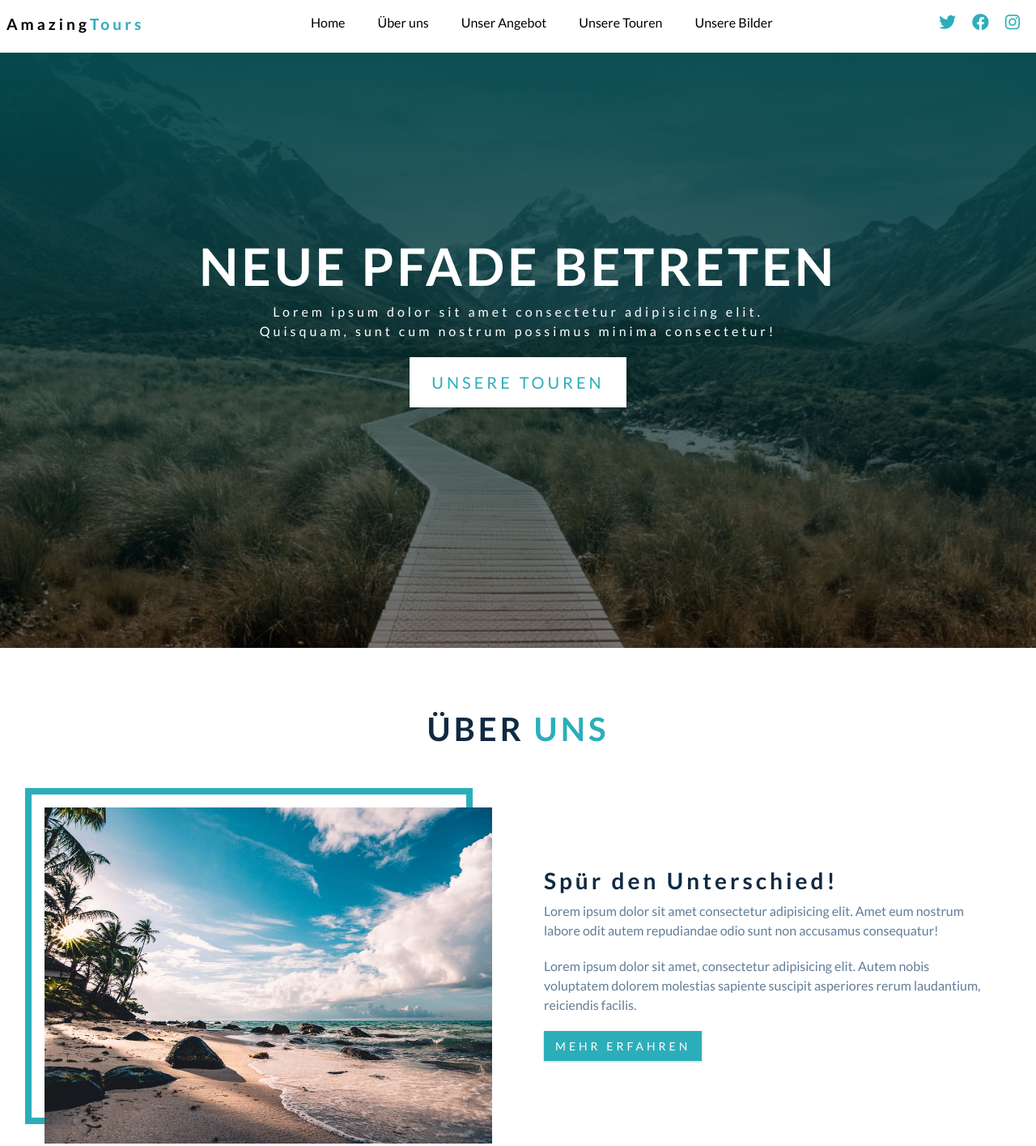
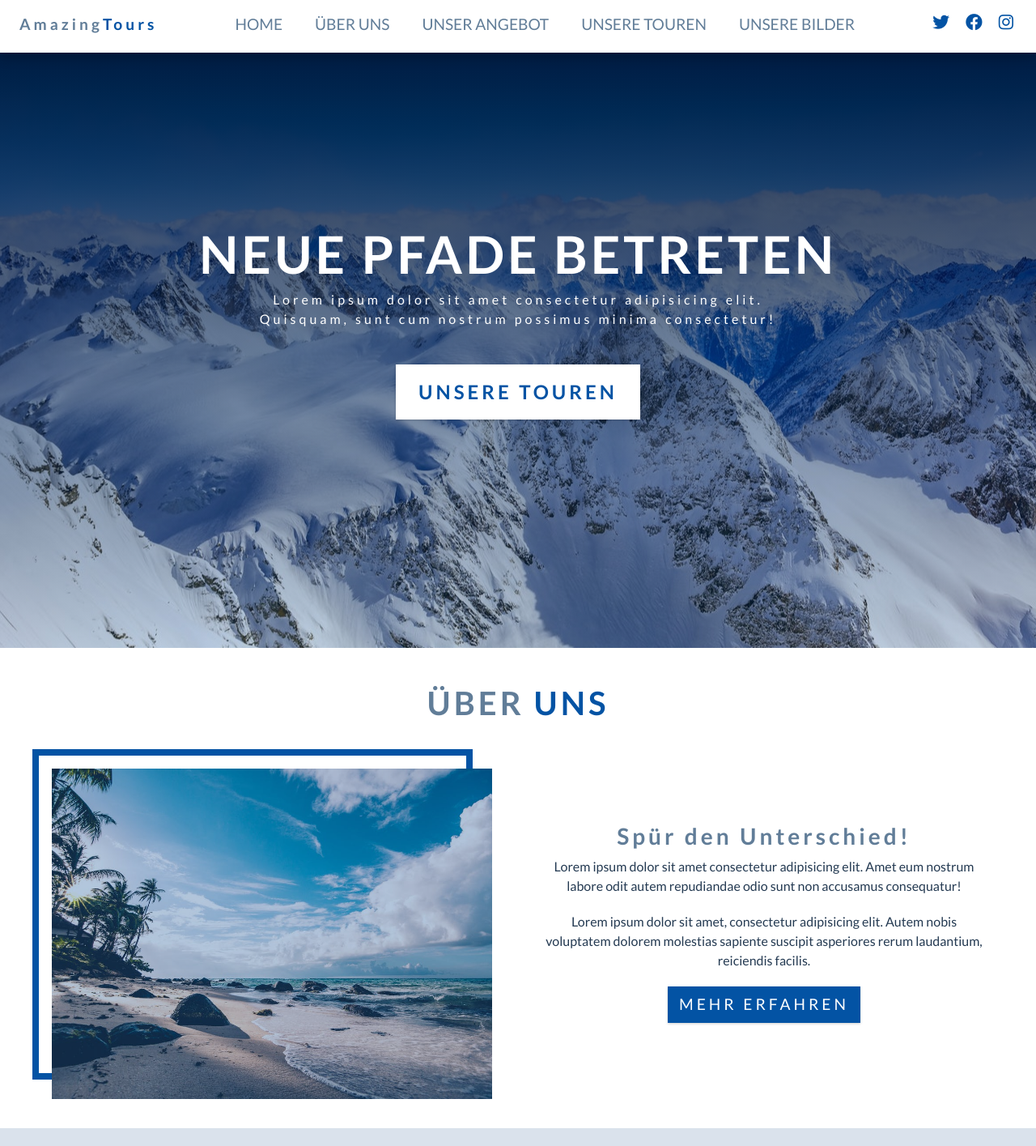
Before and after one commit to Diizzii/reisebuero-template, a plain HTML site: page index.html in a window 1280 px wide. Shown: the top 1415 px of the page at 81% size. Drawn offline with Linux system fonts and the light colour scheme.

Commit message:
13091630

```diff
--- a/css/styles.css
+++ b/css/styles.css
@@ -13,18 +13,16 @@ Variables
 
 :root {
   /* primary colors dark*/
-  --clr-primary-1: hsl(184, 91%, 17%);
-  --clr-primary-2: hsl(185, 84%, 25%);
-  --clr-primary-3: hsl(185, 81%, 29%);
-  --clr-primary-4: hsl(184, 77%, 34%);
+  --clr-primary-1: #001233;
+  --clr-primary-2: #001845;
+  --clr-primary-3: #002855;
+  --clr-primary-4: #023e7d;
   /* primary color */
-  --clr-primary-5: hsl(185, 62%, 45%);
+  --clr-primary-5: #0353a4;
   /* primary colors light */
-  --clr-primary-6: hsl(185, 57%, 50%);
-  --clr-primary-7: hsl(184, 65%, 59%);
-  --clr-primary-8: hsl(184, 80%, 74%);
-  --clr-primary-9: hsl(185, 94%, 87%);
-  --clr-primary-10: hsl(186, 100%, 94%);
+
+  --clr-primary-9: #0466c8;
+  --clr-primary-10: #bbdefb;
   /* dark grey for headings */
   --clr-grey-1: hsl(209, 61%, 16%);
   --clr-grey-2: hsl(211, 39%, 23%);
@@ -65,7 +63,7 @@ html {
 body {
   font-family: var(--ff-primary);
   background: var(--clr-white);
-  color: var(--clr-grey-1);
+  color: var(--clr-grey-5);
   line-height: 1.5;
   font-size: 0.875rem;
 }
@@ -103,7 +101,7 @@ h4 {
 }
 p {
   margin-bottom: 1.25rem;
-  color: var(--clr-grey-5);
+  color: var(--clr-grey-2);
 }
 ul,
 li {
@@ -156,12 +154,18 @@ li {
 }
 
 .section {
-  padding: 5rem 0;
+  padding: 3rem 0;
 }
 
 .section-title {
   text-align: center;
-  margin-bottom: 4rem;
+  margin-bottom: 2rem;
+}
+
+@media screen and (min-width: 992px) {
+  .section-title {
+    margin-bottom: 3rem;
+  }
 }
 
 .section-title h2 {
@@ -178,12 +182,6 @@ li {
   max-width: 1170px;
 }
 
-@media screen and (min-width: 992px) {
-  .section-center {
-    width: 95vw;
-  }
-}
-
 /* Navbar */
 
 .navbar {
@@ -192,8 +190,9 @@ li {
   top: 0;
   background-color: var(--clr-white);
   letter-spacing: var(--spacing);
-  padding: 0.5rem 0.5rem 0 0;
-  z-index: 2;
+  padding: 0.5rem 1rem 0 1rem;
+  z-index: 99;
+  box-shadow: var(--dark-shadow);
 }
 
 .top {
@@ -206,12 +205,12 @@ li {
 
 .top p,
 .nav-links a {
-  color: #000;
+  color: var(--clr-grey-);
 }
 
 .header-link {
   display: inline-block;
-  font-size: 1rem;
+  font-size: 1.2rem;
   width: 100vw;
   margin: 0;
   padding: 0.5rem;
@@ -219,10 +218,13 @@ li {
 
 .nav-links {
   display: none;
+  text-transform: uppercase;
 }
 
 .header-link:hover {
   background-color: var(--clr-primary-9);
+  color: var(--clr-white);
+  transition: var(--transition);
 }
 
 .top span,
@@ -235,6 +237,10 @@ li {
   top: 3px;
 }
 
+.hamburger-icon {
+  font-size: 1.5rem;
+}
+
 .header-icons {
   display: none;
 }
@@ -243,7 +249,7 @@ li {
   display: initial;
 }
 
-@media screen and (min-width: 992px) {
+@media screen and (min-width: 1200px) {
   .navbar {
     display: flex;
     justify-content: space-between;
@@ -261,7 +267,6 @@ li {
   .header-link {
     width: auto;
     letter-spacing: initial;
-    font-size: 1rem;
   }
   .header-link:hover {
     background-color: transparent;
@@ -296,6 +301,10 @@ li {
   justify-content: center;
   align-items: center;
   text-align: center;
+  background-image: linear-gradient(
+    var(--clr-primary-3),
+    rgba(4, 102, 200, 0.2)
+  );
 }
 
 .hero-banner {
@@ -316,9 +325,11 @@ li {
 
 .hero-btn {
   padding: 0.9rem 1.6rem;
-  font-size: 1.25rem;
+  font-size: 1.5rem;
   background-color: var(--clr-white);
   color: var(--clr-primary-5);
+  font-weight: bold;
+  margin-top: 1.5rem;
 }
 
 .hero-btn:hover {
@@ -327,10 +338,22 @@ li {
   border-color: var(--clr-white);
 }
 
+@media screen and (max-width: 499px) {
+  .hero-banner h1 {
+    font-size: 2rem;
+  }
+  .hero-btn {
+    font-size: 1.2rem;
+  }
+}
+
 @media screen and (min-width: 768px) {
   .hero {
-    background-image: linear-gradient(var(--clr-primary-1), rgba(0, 0, 0, 0.5)),
-      url('../images/main.jpeg');
+    background-image: linear-gradient(
+        var(--clr-primary-1),
+        rgba(4, 102, 200, 0.2)
+      ),
+      url('../images/main.jpg');
     background-repeat: no-repeat;
     background-attachment: fixed;
     background-position: center;
@@ -348,9 +371,29 @@ li {
 
 /* About */
 
-.about-img,
+.about-img {
+  position: relative;
+  margin-bottom: 2rem;
+}
+
 .about-info {
-  margin-bottom: 2rem;
+  text-align: center;
+}
+
+.about-img::after {
+  content: '';
+  position: absolute;
+  top: 0;
+  left: 0;
+  height: 100%;
+  width: 100%;
+  background-color: var(--clr-primary-5);
+  opacity: 0.3;
+  z-index: 3;
+}
+
+.about-btn {
+  font-size: 1.2rem;
 }
 
 @media screen and (min-width: 992px) {
@@ -379,7 +422,6 @@ li {
       z-index: -1;
     }
     .about-img {
-      position: relative;
       bottom: -0.8rem;
     }
   }
--- a/index.html
+++ b/index.html
@@ -23,7 +23,7 @@
       <nav class="navbar">
         <div class="top">
           <p>Amazing<span>Tours</span></p>
-          <i class="fas fa-bars" id="nav-toggle"></i>
+          <i class="fas fa-bars hamburger-icon" id="nav-toggle"></i>
         </div>
 
         <ul class="nav-links" id="nav-links">
@@ -103,7 +103,7 @@
             nobis voluptatem dolorem molestias sapiente suscipit asperiores
             rerum laudantium, reiciendis facilis.
           </p>
-          <a href="#" class="btn">Mehr erfahren</a>
+          <a href="#" class="btn about-btn">Mehr erfahren</a>
         </article>
       </div>
     </section>
```
Also changed, not shown: images/main.jpeg (deleted), images/main.jpg (added).
